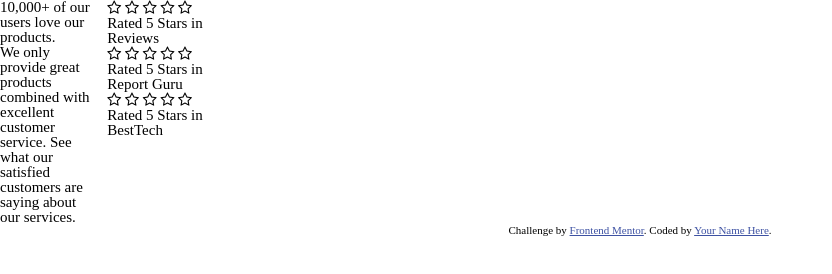
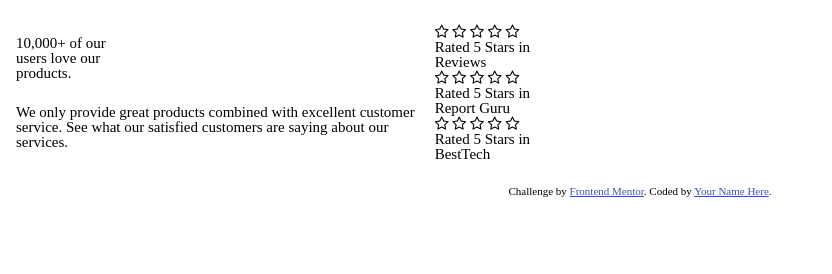
Before and after one commit to MOray-18/social-proof-section, a plain HTML site: page index.html in a window 1280 px wide. Shown: the whole page, without its empty margins (0-832 px from the left). Drawn offline with Linux system fonts and the light colour scheme.

Commit message:
position heading section

```diff
--- a/assets/stylesheets/style.css
+++ b/assets/stylesheets/style.css
@@ -11,9 +11,19 @@ body {
 }
 
 .container {
+  padding: 1.5rem 1rem;
   display: grid;
   grid-template-columns: repeat(12, 1fr);
   column-gap: 0.5rem;
+  align-items: stretch;
+}
+
+/* Heading Section */
+.heading {
+  grid-column: 1 / span 4;
+  display: flex;
+  flex-direction: column;
+  justify-content: space-around;
 }
 
 /* Attribution Section */
```
